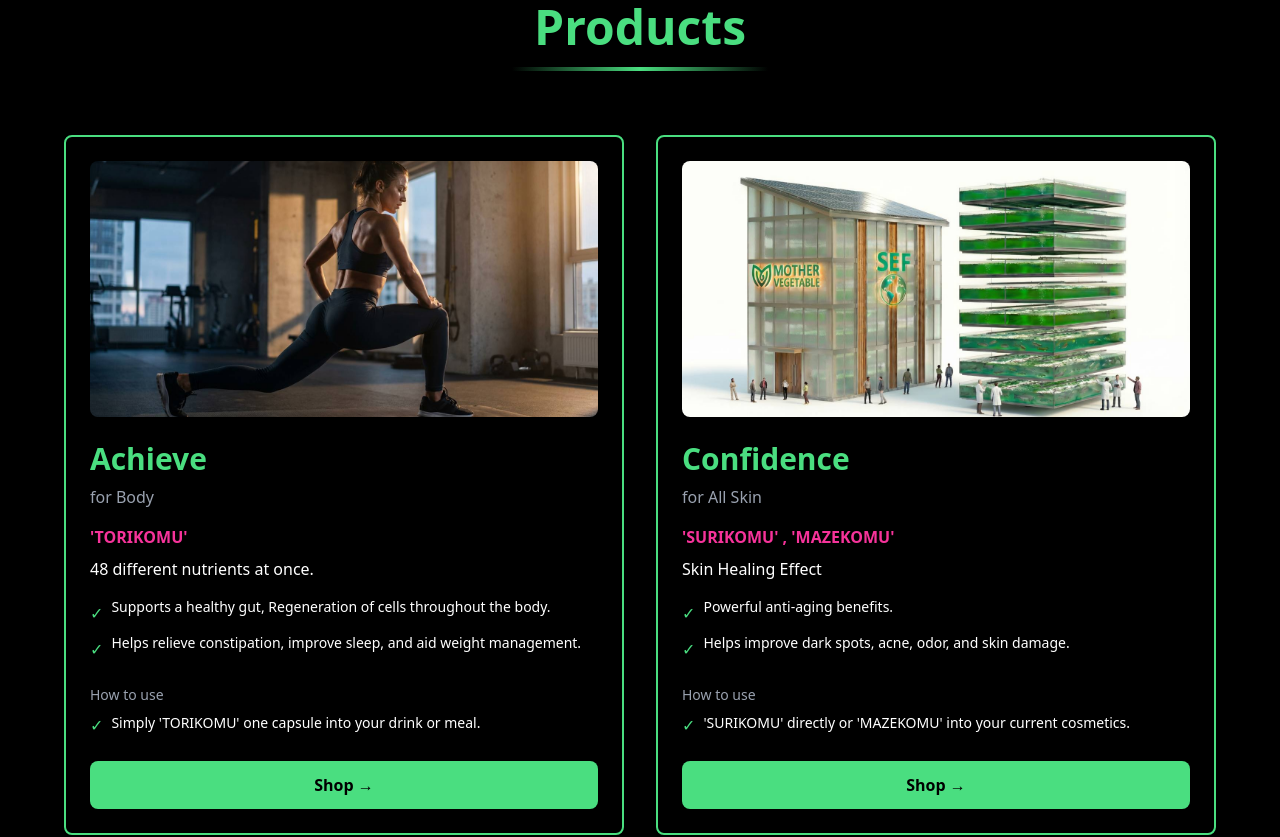
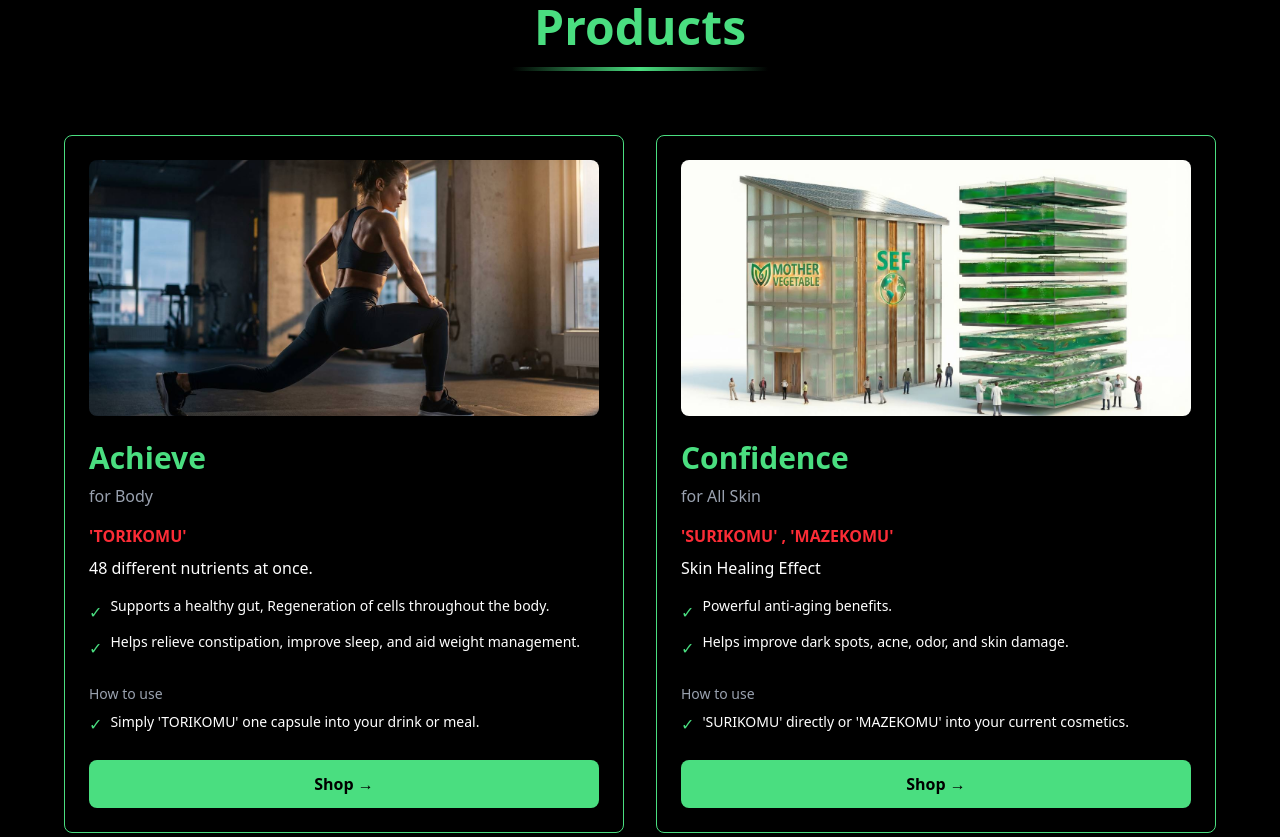
Before and after one commit to Rio2Ryo/athlete_wn, a Next.js app: page / in a window 1280 px wide. Shown: the part 1700-2537 px from the top of the page. Built offline with nearby package versions, Linux system fonts and the light colour scheme.

Commit message:
Fix: Add earth image and match mothervegetable.com design exactly
- Add earth.png image to hero section
- Change 'TORIKOMU' etc. to red color
- Change product card border from border-2 to border (thin border)
- Match all design elements with mothervegetable.com

```diff
--- a/src/components/HeroSection.tsx
+++ b/src/components/HeroSection.tsx
@@ -24,7 +24,7 @@ export default function HeroSection() {
       <div className="absolute right-0 top-0 bottom-0 w-1/2 flex items-center justify-center">
         <div className="relative w-full h-full max-w-3xl">
           <Image
-            src="/earth.jpg"
+            src="/earth.png"
             alt="Earth"
             fill
             className="object-contain"
--- a/src/components/ProductsSection.tsx
+++ b/src/components/ProductsSection.tsx
@@ -14,7 +14,7 @@ interface ProductCardProps {
 
 function ProductCard({ title, subtitle, method, description, benefits, howToUse, imageSrc }: ProductCardProps) {
   return (
-    <div className="border-2 border-[#4ade80] rounded-lg p-6 bg-black/80 hover:border-[#4ade80]/60 transition-all duration-300">
+    <div className="border border-[#4ade80] rounded-lg p-6 bg-black/80 hover:border-[#4ade80]/60 transition-all duration-300">
       {/* 製品画像 */}
       <div className="relative w-full h-64 mb-6">
         <Image
@@ -30,7 +30,7 @@ function ProductCard({ title, subtitle, method, description, benefits, howToUse,
       <p className="text-gray-400 mb-4">{subtitle}</p>
 
       {/* 方法 */}
-      <p className="text-pink-500 font-bold mb-2">{method}</p>
+      <p className="text-red-500 font-bold mb-2">{method}</p>
       <p className="text-white mb-4">{description}</p>
 
       {/* 効果 */}
```
Also changed, not shown: 2 other files (tests, documents, lock files or other folders).
